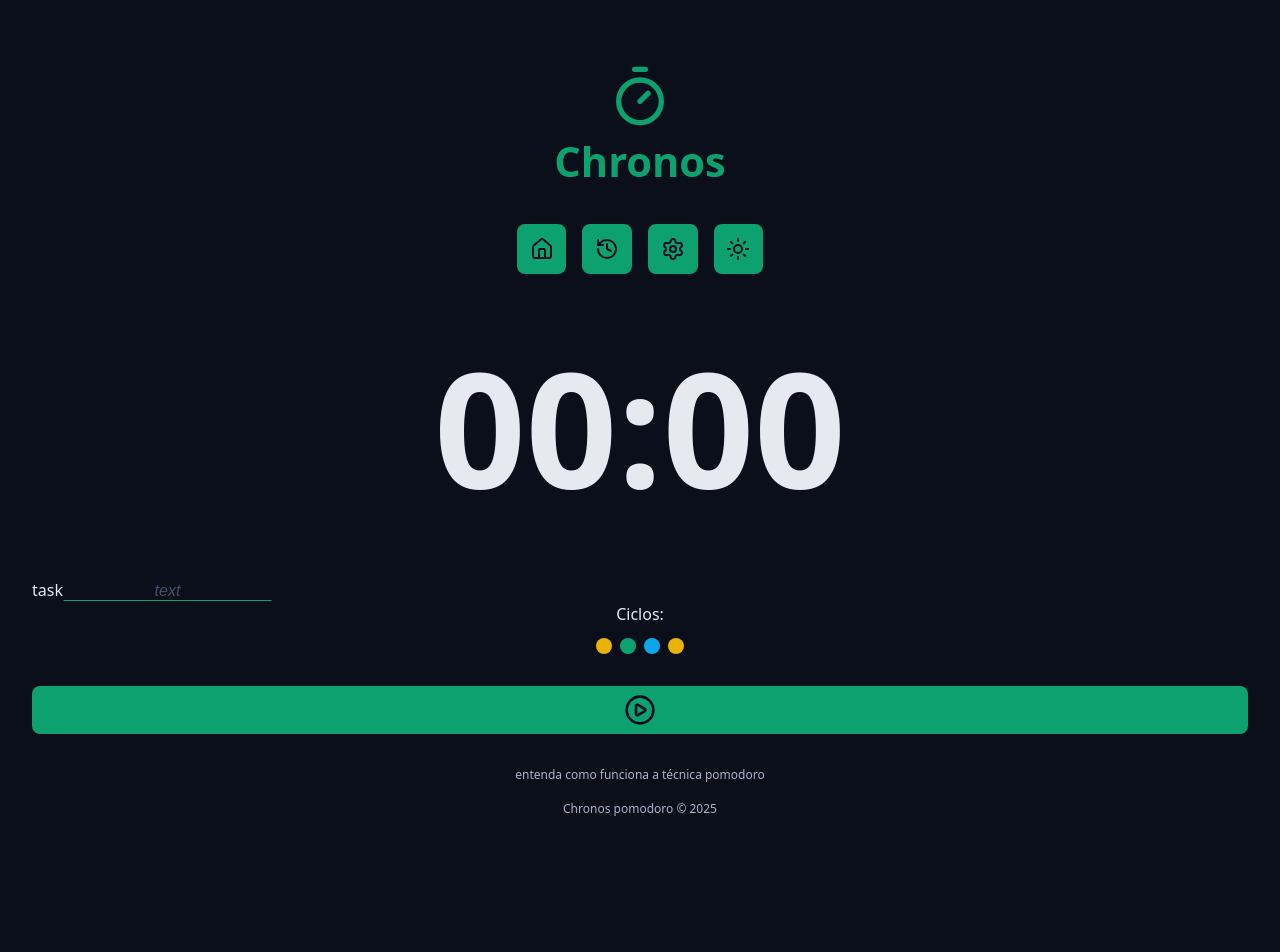
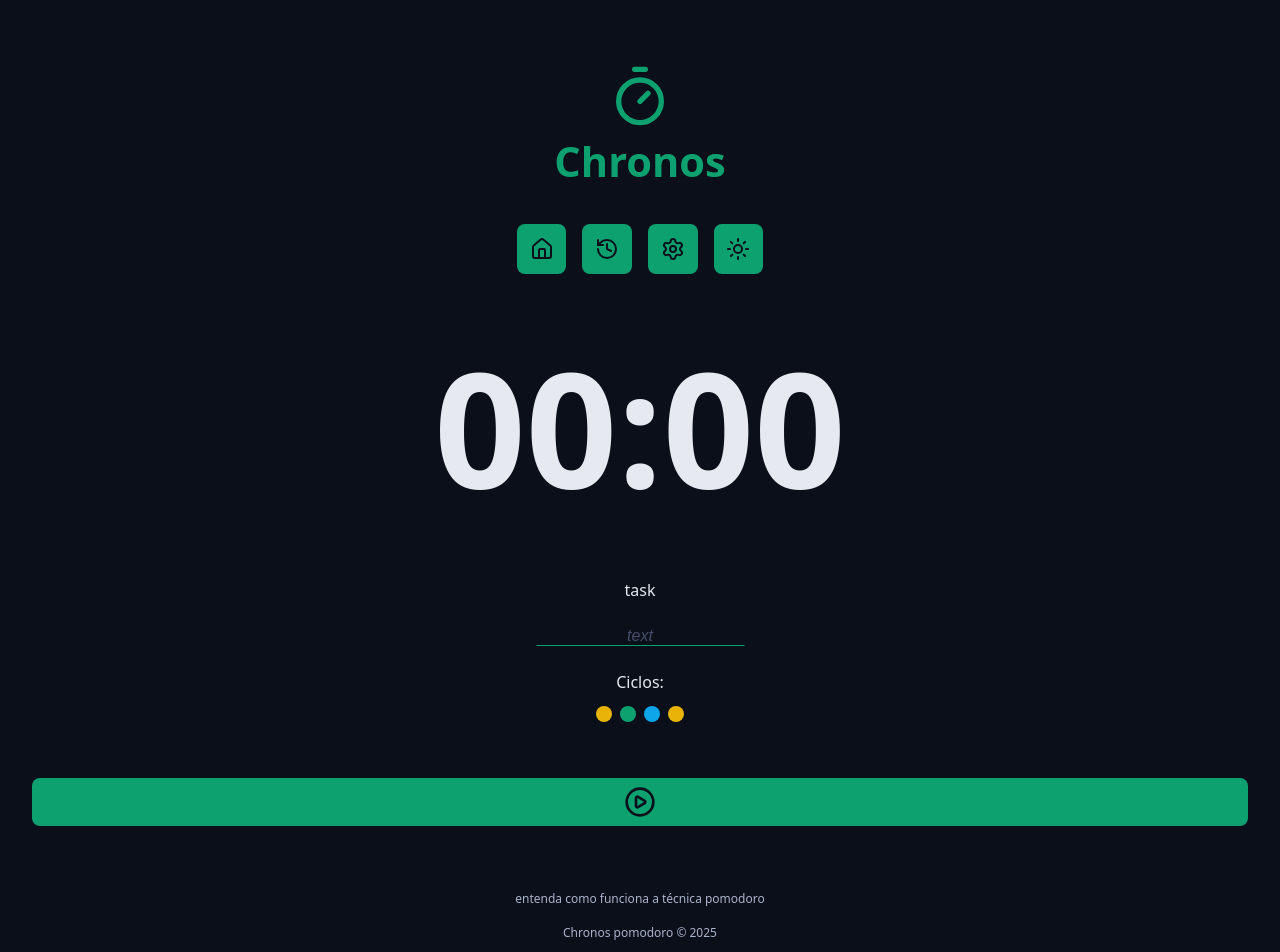
Before and after one commit to ErickDahl/chronos-pomodoro, a React (Vite) app: page / in a window 1280 px wide. Shown: the top 952 px of the page. Before the commit the page ends 850 px from the top, so only its background shows below. Built offline with nearby package versions, Linux system fonts and the light colour scheme.

Commit message:
feat: implement Form component and integrate into Home page with MainTemplate

```diff
--- a/src/App.tsx
+++ b/src/App.tsx
@@ -1,43 +1,10 @@
 import './styles/theme.css';
 import './styles/global.css';
 
-import { PlayCircleIcon } from 'lucide-react';
-
-import { Button } from './components/Button';
-import { Container } from './components/Container';
-import { CountDown } from './components/CountDown';
-import { Cycles } from './components/Cycles';
-import { Footer } from './components/Footer';
-import { Input } from './components/Input';
-import { Logo } from './components/Logo';
-import { Menu } from './components/Menu';
+import { Home } from './pages/home';
 
 function App() {
-  return (
-    <>
-      <Container>
-        <Logo />
-      </Container>
-
-      <Container>
-        <Menu />
-      </Container>
-
-      <Container>
-        <CountDown />
-      </Container>
-
-      <Container>
-        <Input id={'task'} label={'task'} placeholder='text' />
-        <Cycles />
-        <Button icon={<PlayCircleIcon />} />
-      </Container>
-
-      <Container>
-        <Footer />
-      </Container>
-    </>
-  );
+  return <Home />;
 }
 
 export { App };
--- /dev/null
+++ b/src/components/Form/index.tsx
@@ -0,0 +1,24 @@
+import { PlayCircleIcon } from 'lucide-react';
+
+import { Button } from '../Button';
+import { Cycles } from '../Cycles';
+import { Input } from '../Input';
+import styles from './styles.module.css';
+
+const Form = () => {
+  return (
+    <form className={styles.form}>
+      <div className={styles.formRow}>
+        <Input id={'task'} label={'task'} placeholder='text' />
+      </div>
+      <div className={styles.formRow}>
+        <Cycles />
+      </div>
+      <div className={styles.formRow}>
+        <Button icon={<PlayCircleIcon />} />
+      </div>
+    </form>
+  );
+};
+
+export { Form };
--- /dev/null
+++ b/src/components/Form/styles.module.css
@@ -0,0 +1,16 @@
+.form {
+  display: flex;
+  align-items: center;
+  justify-content: center;
+  flex-direction: column;
+  gap: 1.5rem;
+}
+
+.formRow {
+  display: flex;
+  align-items: center;
+  justify-content: center;
+  flex-direction: column;
+  gap: 1.5rem;
+  width: 100%;
+}
--- /dev/null
+++ b/src/pages/home/index.tsx
@@ -0,0 +1,20 @@
+import { Container } from '../../components/Container';
+import { CountDown } from '../../components/CountDown';
+import { Form } from '../../components/Form';
+import { MainTemplate } from '../../templates/MainTemplate';
+
+const Home = () => {
+  return (
+    <MainTemplate>
+      <Container>
+        <CountDown />
+      </Container>
+
+      <Container>
+        <Form />
+      </Container>
+    </MainTemplate>
+  );
+};
+
+export { Home };
--- /dev/null
+++ b/src/templates/MainTemplate/index.tsx
@@ -0,0 +1,30 @@
+import { Container } from '../../components/Container';
+import { Footer } from '../../components/Footer';
+import { Logo } from '../../components/Logo';
+import { Menu } from '../../components/Menu';
+
+type MainTemplateProps = {
+  children: React.ReactNode;
+};
+
+const MainTemplate = ({ children }: MainTemplateProps) => {
+  return (
+    <>
+      <Container>
+        <Logo />
+      </Container>
+
+      <Container>
+        <Menu />
+      </Container>
+
+      {children}
+
+      <Container>
+        <Footer />
+      </Container>
+    </>
+  );
+};
+
+export { MainTemplate };
```
